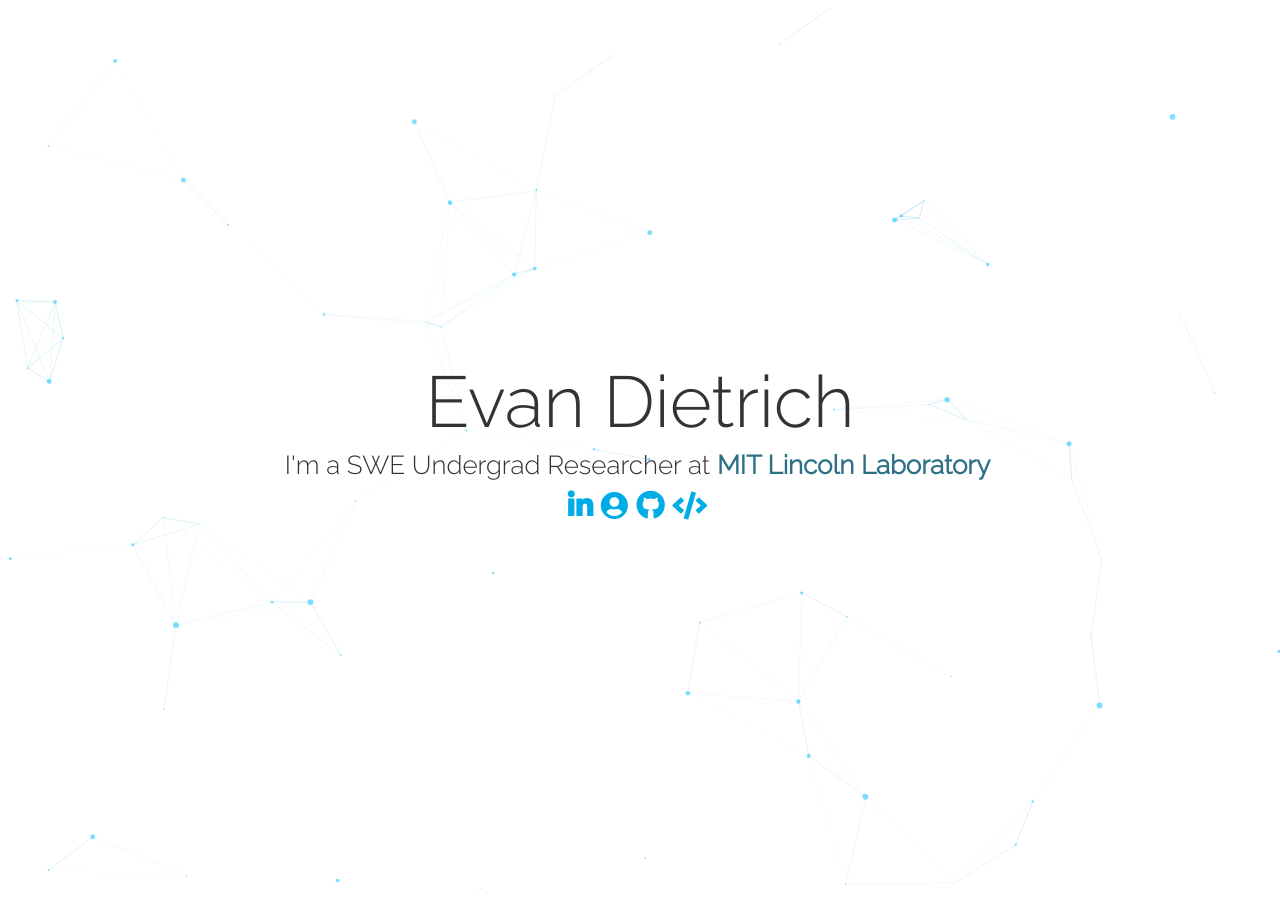
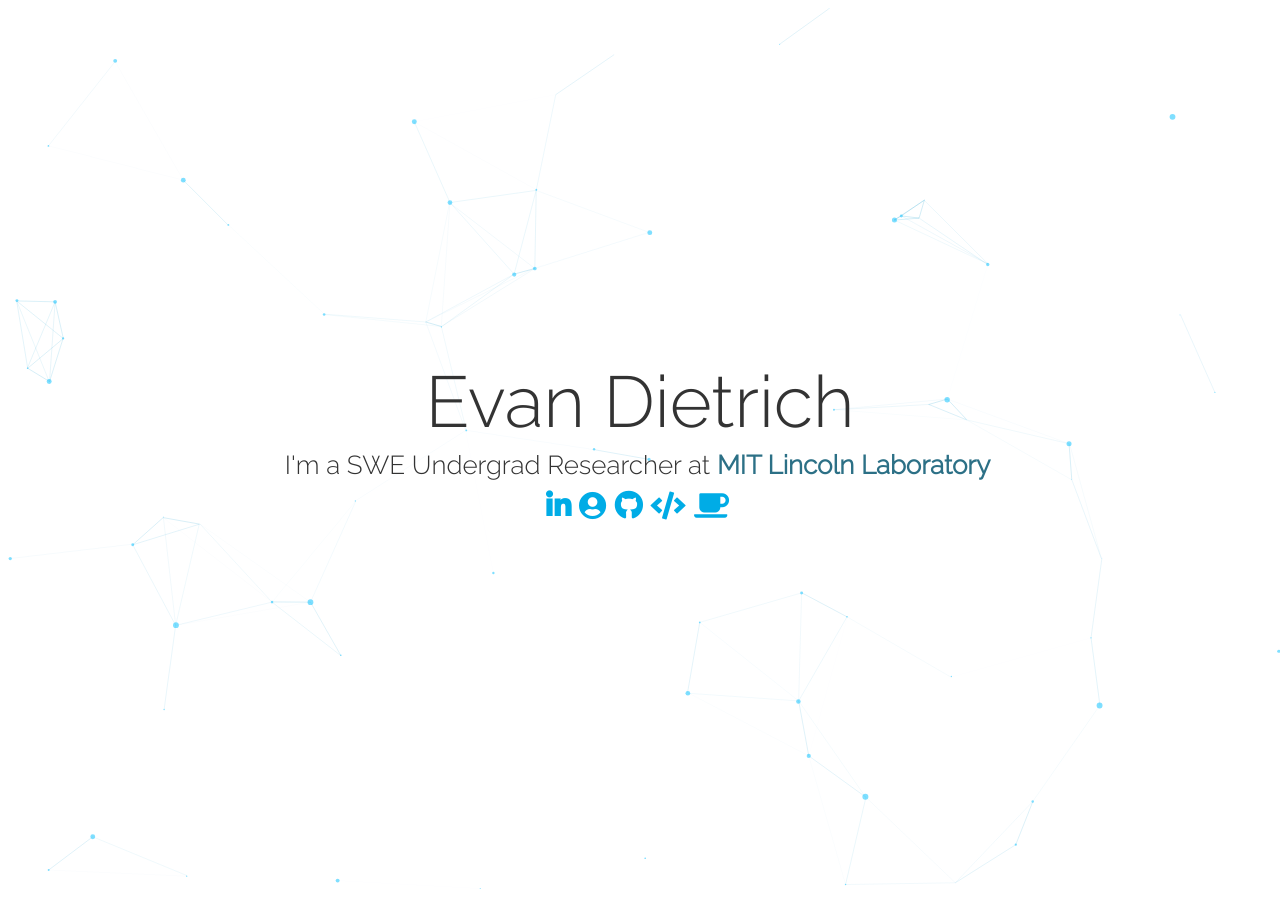
Before and after one commit to EvanDietrich/EvanDietrich.github.io, a Jekyll site: the page index.html, which Jekyll copies as it is, in a window 1280 px wide. Built offline with Jekyll 4.4.1, drawn with Linux system fonts in a browser that asks for light colours; nearby versions of some CDN libraries.

Commit message:
Update index.html

```diff
--- a/index.html
+++ b/index.html
@@ -30,6 +30,7 @@
         <a href="https://github.com/EvanDietrich" title="GitHub"><i class="fab fa-github fa-2x"></i></a>
         <!-- <a href="mailto:Evan.Dietrich@tufts.edu" title="Email"><i class="fas fa-envelope-square fa-2x"></i></a> -->
         <a href="./projects.html" title="Projects"><i class="fas fa-code fa-2x"></i></a>
+        <a href="./updates.html" title="Updates"><i class="fas fa-coffee fa-2x"></i></a>
   </div>
 </div>
 <script>
```
